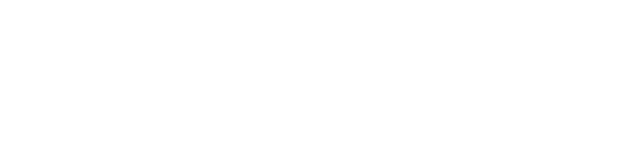
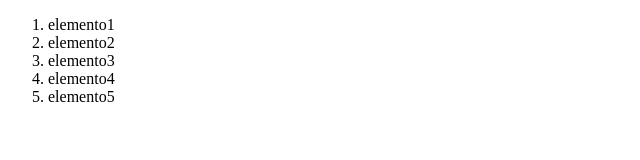
Before and after one commit to mata430/curso-github, a plain HTML site: page index.html in a window 1280 px wide. Shown: the whole page, without its empty margins (0-640 px from the left). Drawn offline with Linux system fonts and the light colour scheme.

Commit message:
agregando scrip js

```diff
--- a/index.html
+++ b/index.html
@@ -7,6 +7,13 @@
   <title>Document</title>
 </head>
 <body>
-
+  <ol>
+    <li>elemento1</li>
+    <li>elemento2</li>
+    <li>elemento3</li>
+    <li>elemento4</li>
+    <li>elemento5</li>
+  </ol>
+  <script src="index.js"></script>
 </body>
 </html>
```
